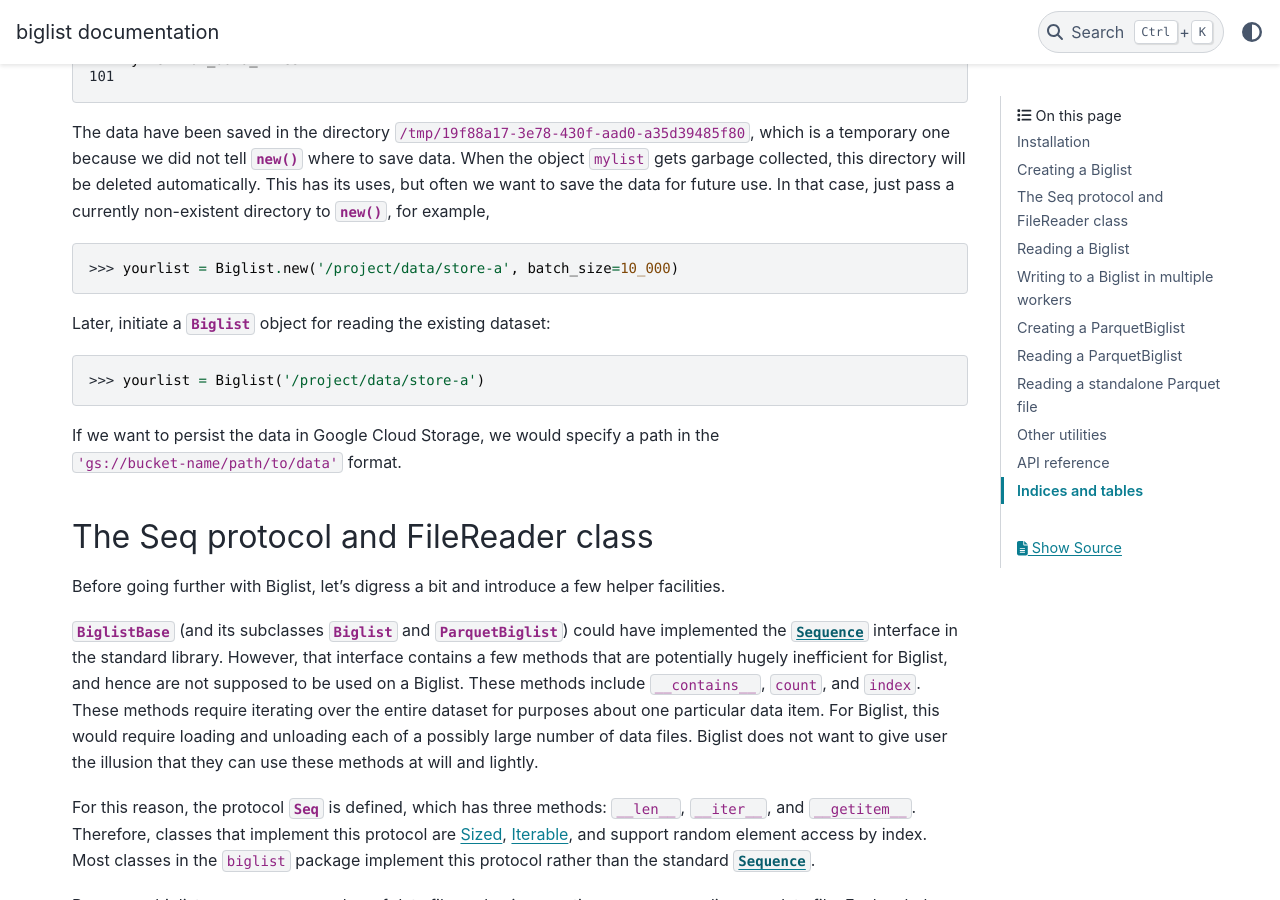
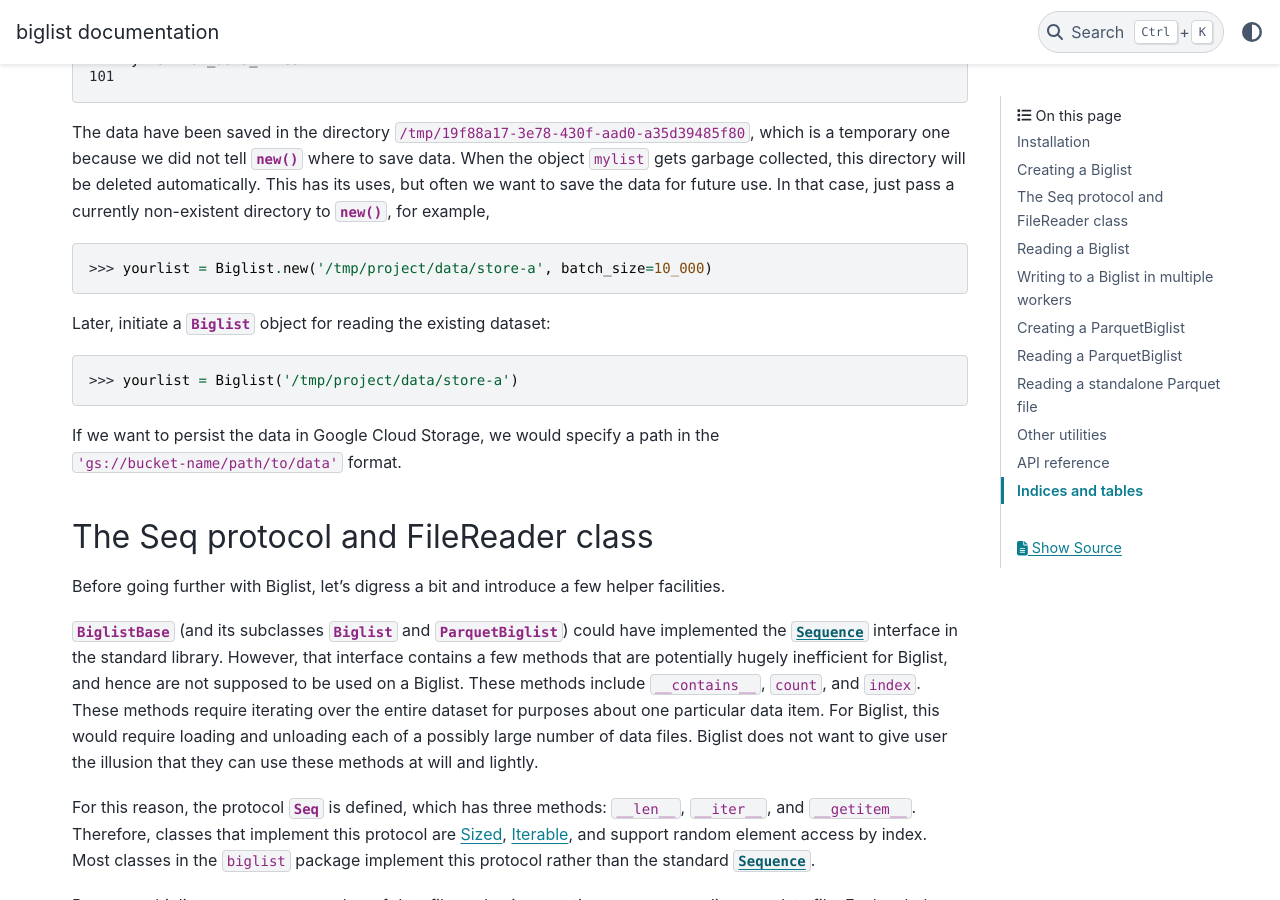
Before and after one commit to zpz/biglist, a Sphinx documentation site: the page built from docs/index.rst, in a window 1280 px wide and 900 px high, scrolled down 1835 px. Built offline with Sphinx 7.4.7 and the PyData theme 0.15.4, drawn with Linux system fonts in a browser that asks for light colours.

```diff
--- a/docs/conf.py
+++ b/docs/conf.py
@@ -25,6 +25,7 @@ extensions = [
     'numpydoc',
     'sphinx.ext.autodoc',
     'sphinx.ext.viewcode',
+    'sphinx.ext.doctest',
     ]
 
 # Disable autosummary stuff, which is enabled by numpydoc by default.
--- a/docs/index.rst
+++ b/docs/index.rst
@@ -109,11 +109,16 @@ When the object ``mylist`` gets garbage collected, this directory will be delete
 This has its uses, but often we want to save the data for future use. In that case, just pass
 a currently non-existent directory to :meth:`~Biglist.new`, for example,
 
->>> yourlist = Biglist.new('/project/data/store-a', batch_size=10_000)
+>>> yourlist = Biglist.new('/tmp/project/data/store-a', batch_size=10_000)
 
 Later, initiate a :class:`Biglist` object for reading the existing dataset:
 
->>> yourlist = Biglist('/project/data/store-a')
+>>> yourlist = Biglist('/tmp/project/data/store-a')
+
+.. doctest::
+   :hide:
+
+   >>> yourlist.destroy()
 
 If we want to persist the data in Google Cloud Storage, we would specify a path in the
 ``'gs://bucket-name/path/to/data'`` format.
--- a/pyproject.toml
+++ b/pyproject.toml
@@ -34,7 +34,7 @@ doc = [
     "pydata-sphinx-theme",
 ]
 gcs = [
-    "upathlib[gcs] >= 0.7.0",
+    "upathlib[gcs] >= 0.7.1b2",
     "google-auth",
 ]
 parquet = [
```
Also changed, not shown: other parts of docs/index.rst (+7 -7 lines), 4 other files.
